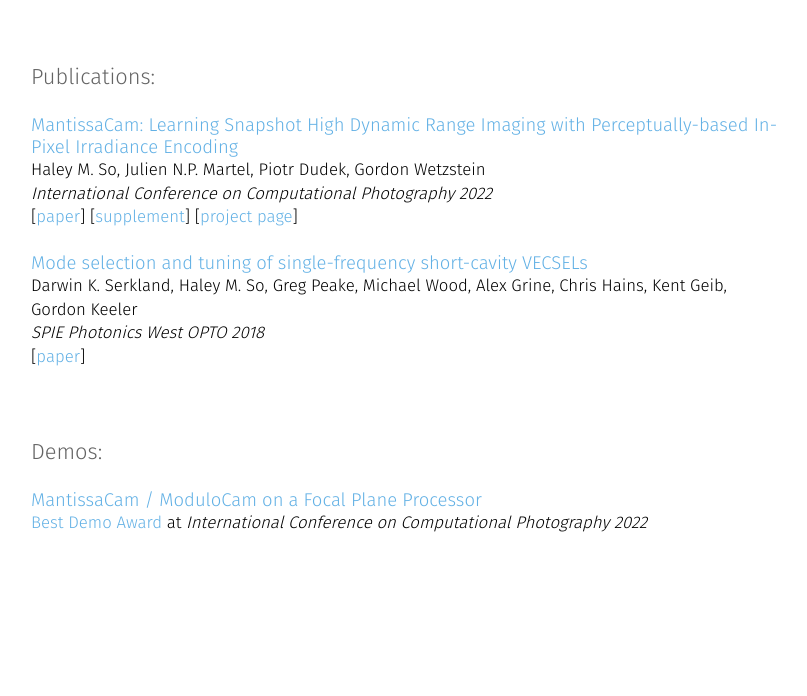
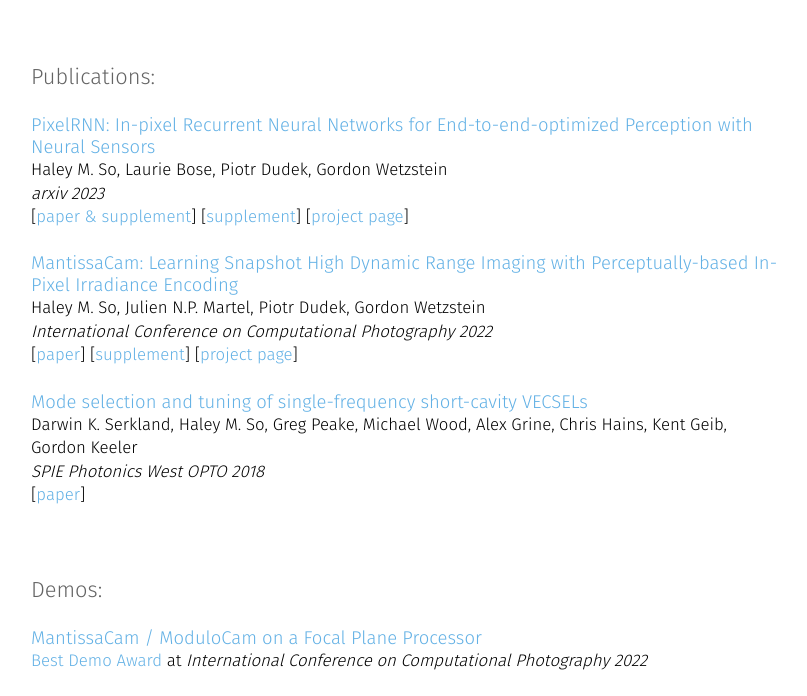
Before and after one commit to haleyso/haleyso.github.io, a plain HTML site: page research/index.html in a window 1280 px wide. Shown: the part 104-800 px from the top of the page, without its empty margins (234-1041 px from the left). Drawn offline with nearby package versions, Linux system fonts and the light colour scheme; some packages are replaced by stand-ins of ours; a web font is replaced by a local one.

Commit message:
Update index.html

```diff
--- a/research/index.html
+++ b/research/index.html
@@ -37,6 +37,13 @@
 
       <main role="main">
       	<h2>Publications:</h2><br>
+		<h3>PixelRNN: In-pixel Recurrent Neural Networks for End-to-end-optimized Perception with Neural Sensors</h3>
+
+		Haley M. So, Laurie Bose, Piotr Dudek, Gordon Wetzstein<br>
+		<em>arxiv 2023</em><br>
+		[<a href="https://arxiv.org/abs/2304.05440">paper & supplement</a>] [<a href="./mantissacam_supplement.pdf">supplement</a>] [<a href="https://www.computationalimaging.org/publications/pixelrnn/">project page</a>]
+
+		<br><br>
 		<h3>MantissaCam: Learning Snapshot High Dynamic Range Imaging with Perceptually-based In-Pixel Irradiance Encoding</h3>
 
 		Haley M. So, Julien N.P. Martel, Piotr Dudek, Gordon Wetzstein<br>
```
